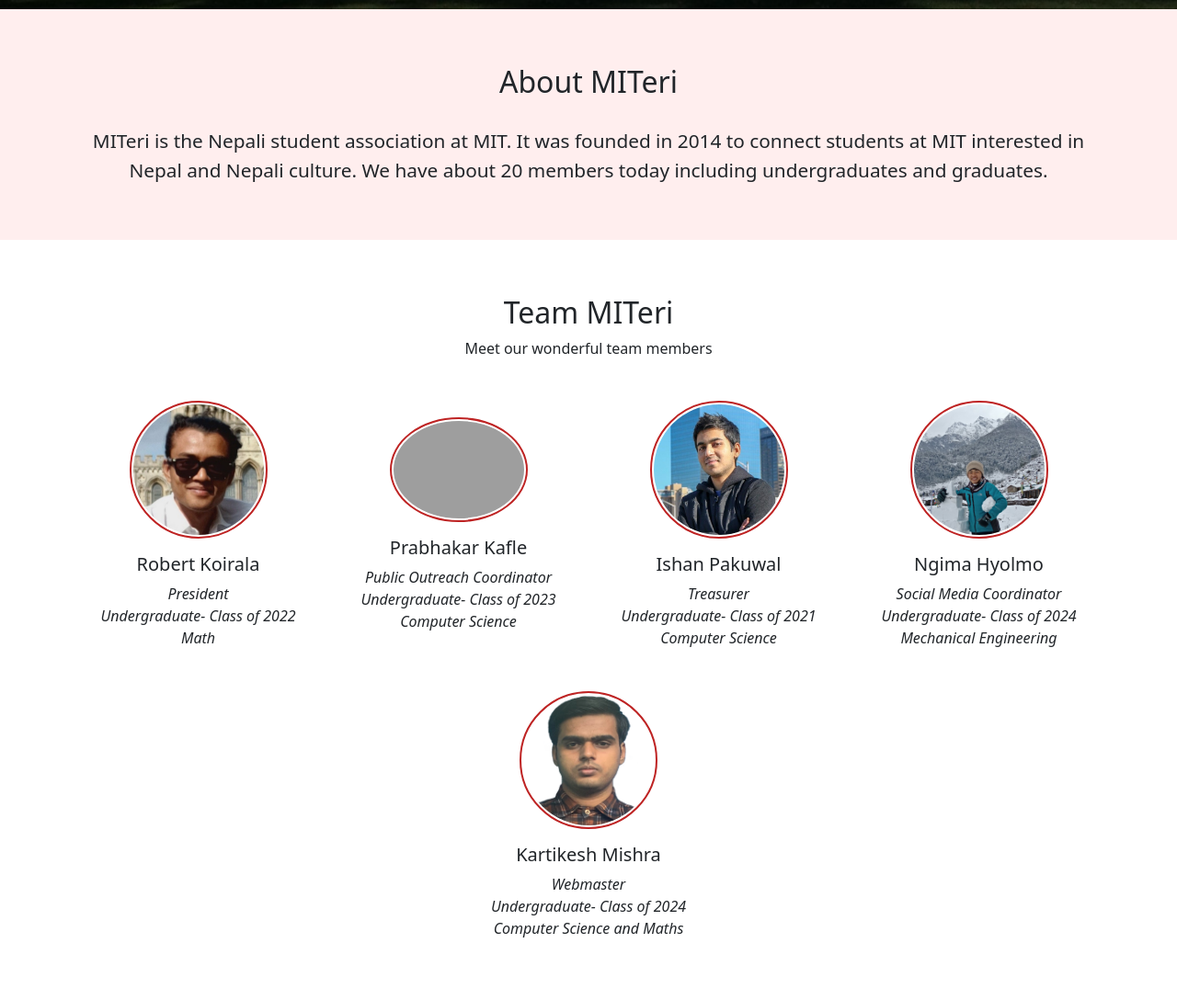
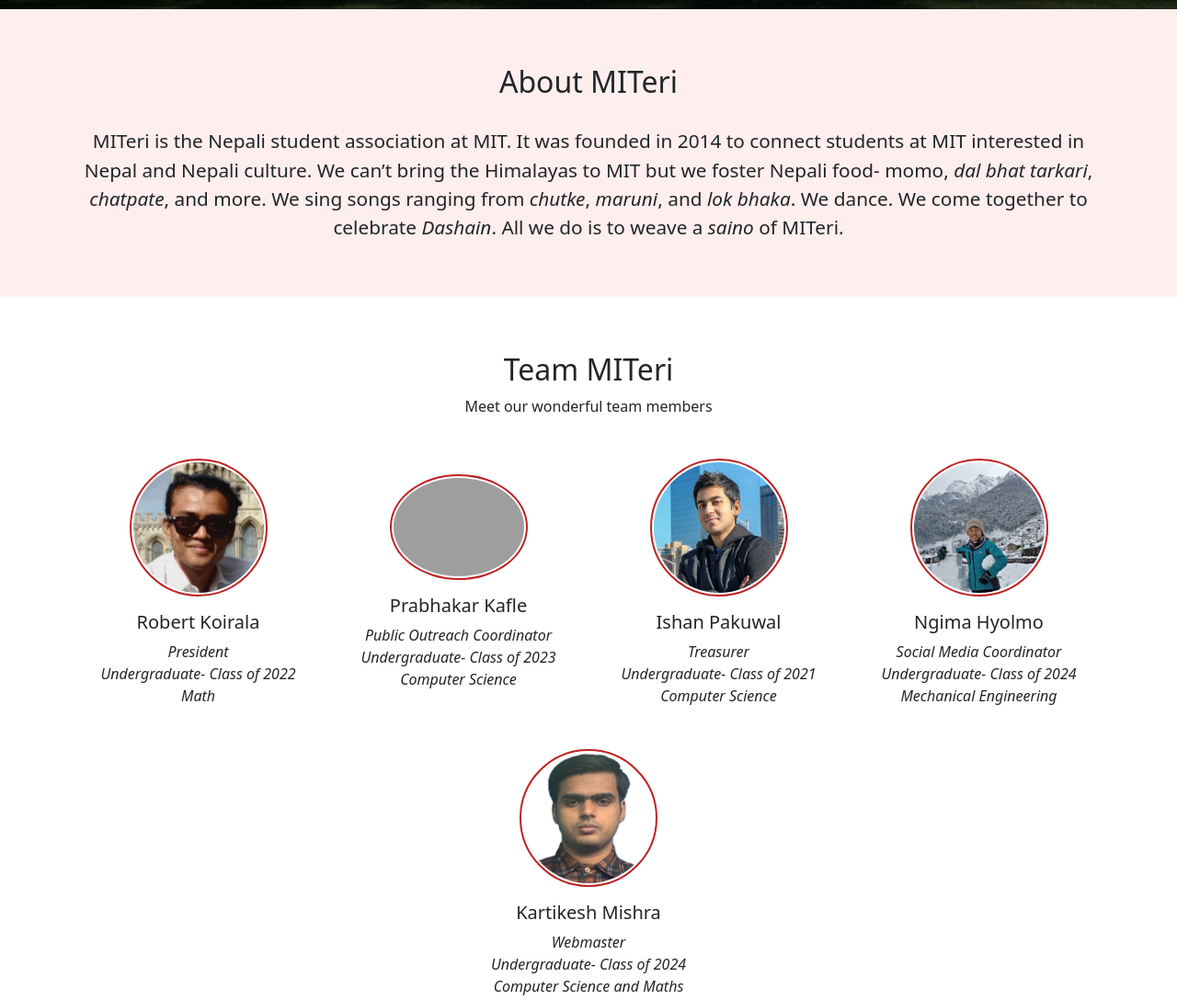
Before and after one commit to MIT-MITeri/miteri_old, a plain HTML site: page index.html in a window 1280 px wide. Shown: the part 760-1848 px from the top of the page at 92% size. Drawn offline with nearby package versions, Linux system fonts and the light colour scheme; grey boxes are pictures that could not be loaded.

Commit message:
new about content and miteri officers email

```diff
--- a/index.html
+++ b/index.html
@@ -77,8 +77,10 @@
           <h2>About MITeri</h2>
         </header>
         <div class="section-content">
-          MITeri is the Nepali student association at MIT. It was founded in 2014 to connect students at MIT interested
-          in Nepal and Nepali culture. We have about 20 members today including undergraduates and graduates.
+          MITeri is the Nepali student association at MIT. It was founded in 2014 to connect students at
+          MIT interested in Nepal and Nepali culture. We can’t bring the Himalayas to MIT but we foster
+          Nepali food- momo, <em>dal bhat tarkari</em>, <em>chatpate</em>, and more. We sing songs ranging from <em>chutke</em>, <em>maruni</em>,
+          and <em>lok bhaka</em>. We dance. We come together to celebrate <em>Dashain</em>. All we do is to weave a <em>saino</em> of MITeri.
         </div>
       </div>
     </section>
@@ -141,7 +143,7 @@
       <div class="container">
         <div class="row justify-content-between align-items-center">
           <div class="col-12 col-md-auto">
-            <a href="mailto:miteri@mit.edu">miteri@mit.edu</a>
+            <a href="mailto:miteri-officers@mit.edu">miteri-officers@mit.edu</a>
             <span class="px-1">|</span>
             <div class="d-inline-flex">
               <a href="https://www.facebook.com/mitmiteri/" target="blank" class="pr-2">
```
